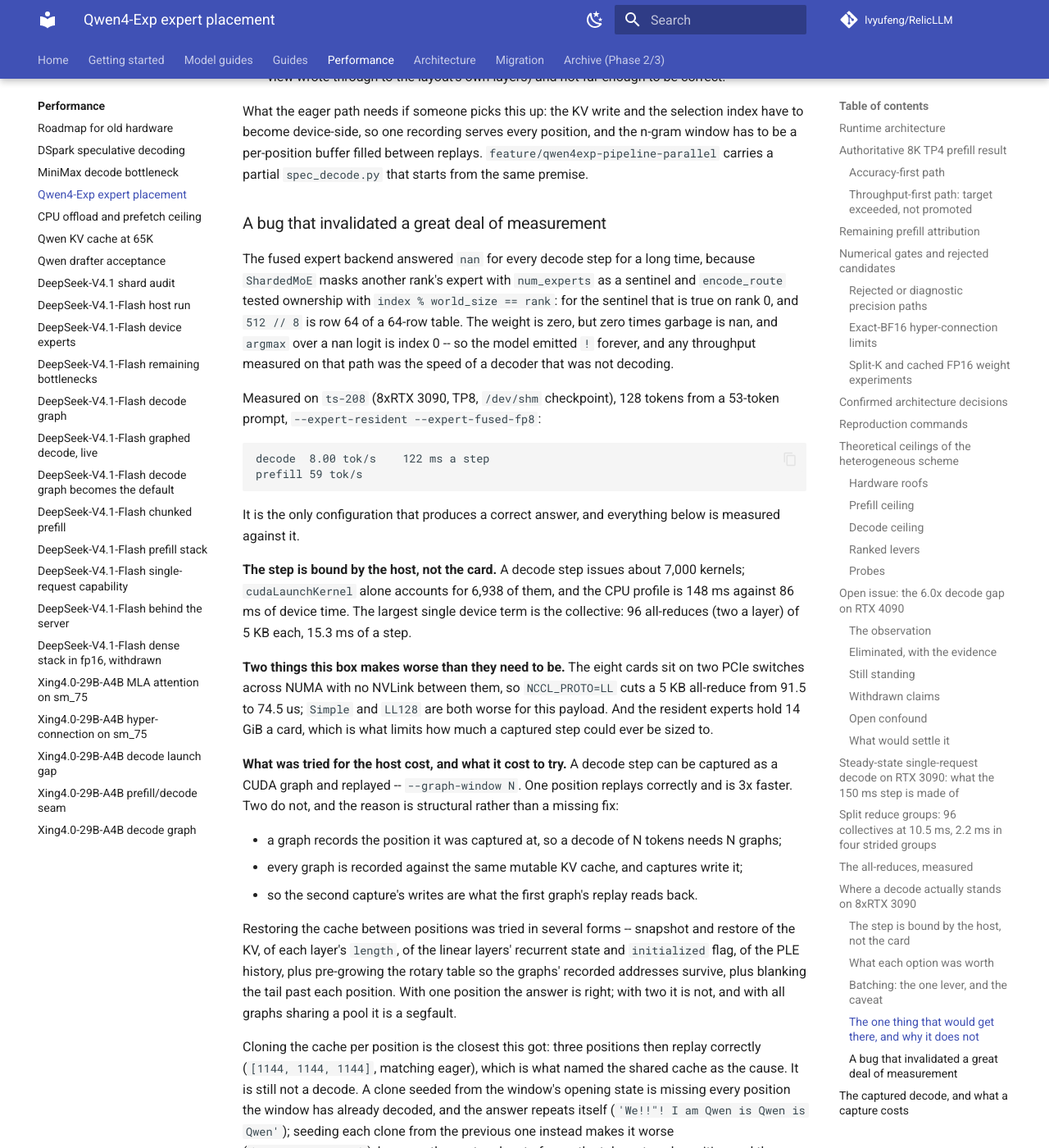
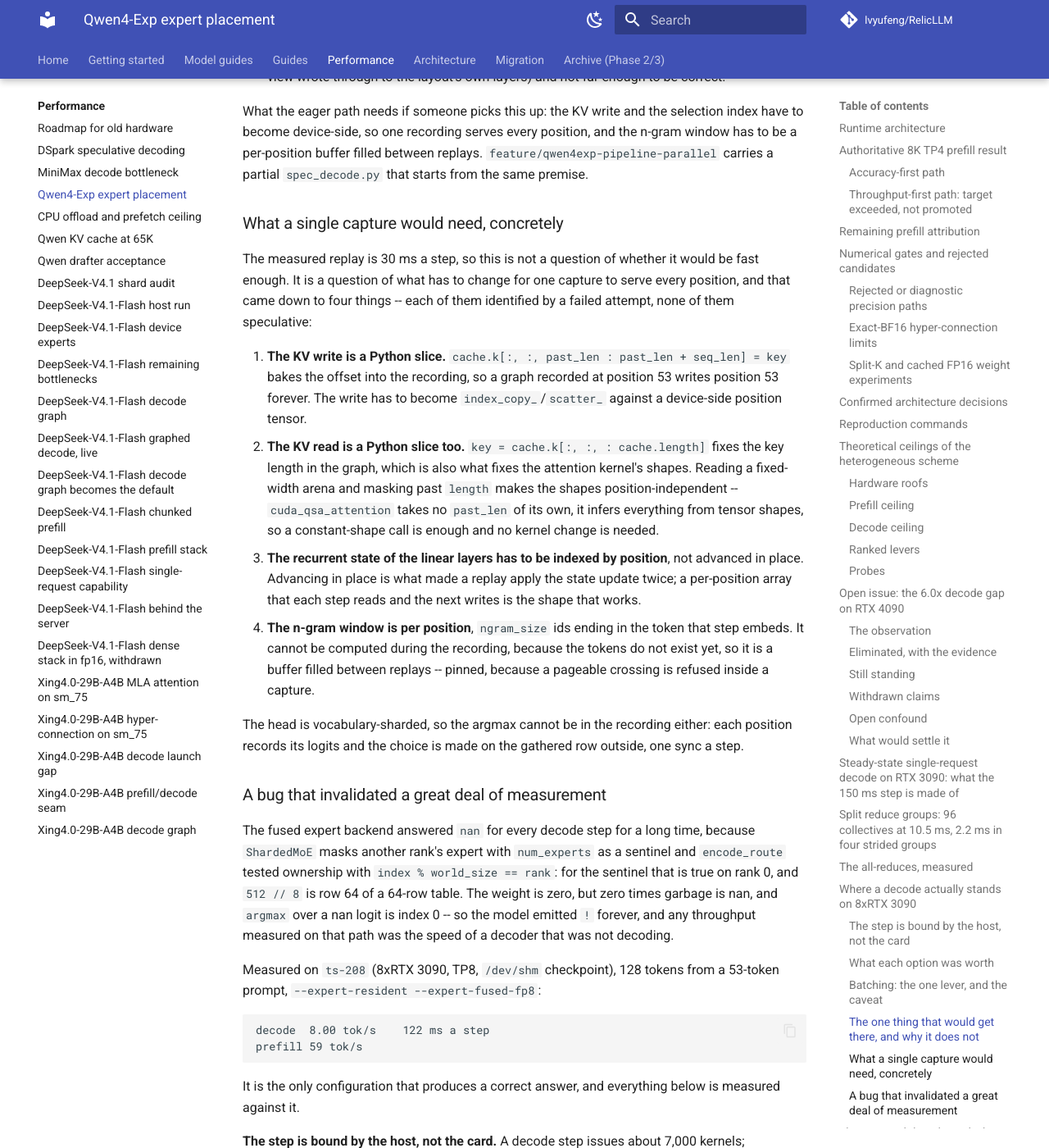
Before and after one commit to lvyufeng/RelicLLM, an MkDocs documentation site: the page built from docs/performance/qwen4_exp_performance.md, in a window 1280 px wide and 1400 px high, scrolled down 21333 px. Shown: the whole window at 82% size. Built offline with MkDocs 1.6.1 and Material for MkDocs 9.7.7, drawn with Linux system fonts in a browser that asks for light colours; comment, search, counter and statistics services are not loaded.

Commit message:
docs(qwen4exp): write down what one capture would need
The page said a captured step replays in 30 ms and that two shapes of capture
were built without producing a correct token. It did not say what would have to
change, so the next attempt would start by rediscovering it.

It says now: four things, each of them identified by a failed attempt rather than
by reading the code -- the KV write and the KV read are Python slices that bake a
position into the recording, the linear layers' recurrence has to be indexed by
position instead of advanced in place, and the n-gram window is a per-position
buffer filled between replays. Plus the head being vocabulary-sharded, which
keeps the argmax outside.

One useful negative: `cuda_qsa_attention` takes no `past_len` and infers its
shapes from the tensors, so a fixed-width arena with a mask needs no kernel
change.

Co-Authored-By: Codex <noreply@anthropic.com>

```diff
--- a/docs/performance/qwen4_exp_performance.md
+++ b/docs/performance/qwen4_exp_performance.md
@@ -777,6 +777,30 @@ become device-side, so one recording serves every position, and the n-gram windo
 per-position buffer filled between replays. `feature/qwen4exp-pipeline-parallel` carries a partial
 `spec_decode.py` that starts from the same premise.
 
+### What a single capture would need, concretely
+
+The measured replay is 30 ms a step, so this is not a question of whether it would be fast enough.
+It is a question of what has to change for one capture to serve every position, and that came down
+to four things -- each of them identified by a failed attempt, none of them speculative:
+
+1. **The KV write is a Python slice.** `cache.k[:, :, past_len : past_len + seq_len] = key` bakes the
+   offset into the recording, so a graph recorded at position 53 writes position 53 forever. The
+   write has to become `index_copy_`/`scatter_` against a device-side position tensor.
+2. **The KV read is a Python slice too.** `key = cache.k[:, :, : cache.length]` fixes the key length
+   in the graph, which is also what fixes the attention kernel's shapes. Reading a fixed-width arena
+   and masking past `length` makes the shapes position-independent -- `cuda_qsa_attention` takes no
+   `past_len` of its own, it infers everything from tensor shapes, so a constant-shape call is
+   enough and no kernel change is needed.
+3. **The recurrent state of the linear layers has to be indexed by position**, not advanced in
+   place. Advancing in place is what made a replay apply the state update twice; a per-position
+   array that each step reads and the next writes is the shape that works.
+4. **The n-gram window is per position**, `ngram_size` ids ending in the token that step embeds. It
+   cannot be computed during the recording, because the tokens do not exist yet, so it is a buffer
+   filled between replays -- pinned, because a pageable crossing is refused inside a capture.
+
+The head is vocabulary-sharded, so the argmax cannot be in the recording either: each position
+records its logits and the choice is made on the gathered row outside, one sync a step.
+
 ### A bug that invalidated a great deal of measurement
 
 The fused expert backend answered `nan` for every decode step for a long time, because `ShardedMoE`
```
